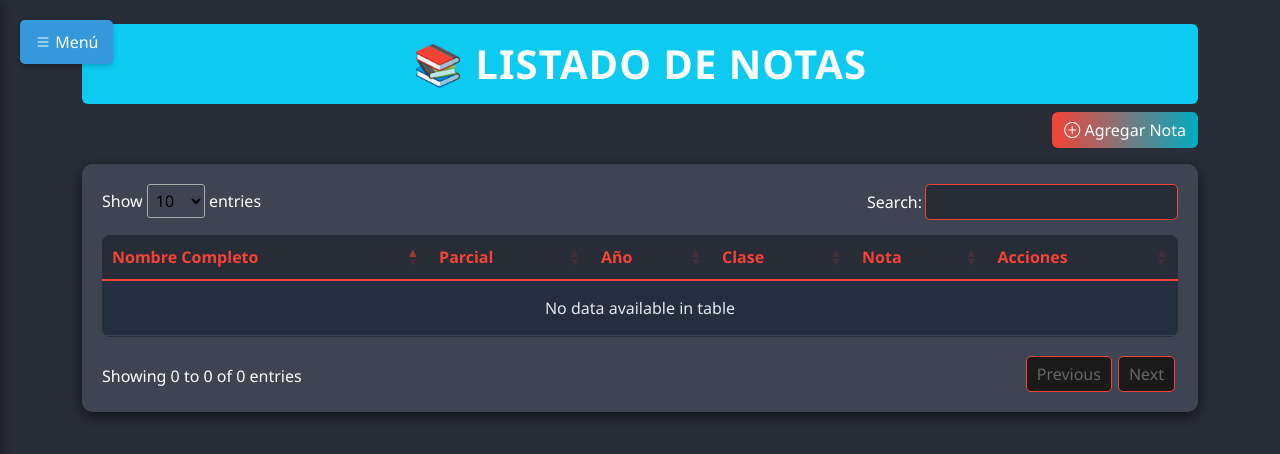
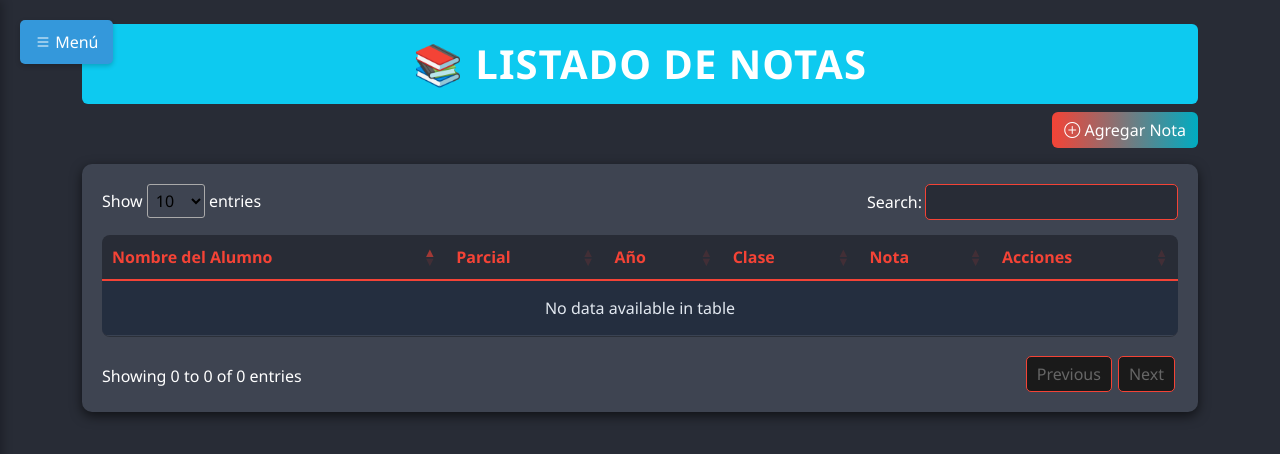
Before and after one commit to Wilgenjarethvasqueztorrez/Gestion-de-notas, a PHP site: page / in a window 1280 px wide. Shown: the top 454 px of the page. Run offline with PHP 8.4, Linux system fonts and the light colour scheme; data that the repository does not hold is empty; some libraries are stand-ins or nearby versions.

```diff
--- a/CRUD/Years/insertarYear.php
+++ b/CRUD/Years/insertarYear.php
@@ -8,7 +8,7 @@ $sql = "INSERT INTO years(nombre) VALUES('$nombre')";
 
 $resultado = mysqli_query($conexion, $sql);
 
-if (mysqli_query($conexion, $sql)) {
+if ($resultado)  {
     header("location:../../year.php?success=agregado");
 } else {
     header("location:../../year.php?error=db");
--- a/Formularios/Notas/AgregarNota.php
+++ b/Formularios/Notas/AgregarNota.php
@@ -76,6 +76,7 @@
           name="Valor"
           min="0"
           max="100"
+          maxlength="3"
           placeholder="Ingrese la nota (0 - 100)"
           required>
       </div>
--- a/index.php
+++ b/index.php
@@ -39,7 +39,7 @@
             <table id="tabla" class="table table-hover">
                 <thead>
                     <tr>
-                        <th>Nombre Completo</th>
+                        <th>Nombre del Alumno</th>
                         <th>Parcial</th>
                         <th>Año</th>
                         <th>Clase</th>
@@ -100,11 +100,13 @@
             </table>
         </div>
     </main>
+
     <!-- Inicializar DataTables -->
     <?php include('src/includes/Dependencias/datatables.php'); ?>
 
     <!-- Inicializar SweetAlert2 -->
     <?php include('src/includes/Dependencias/sweetalert.php'); ?>
+
     <script src="https://cdn.jsdelivr.net/npm/bootstrap@5.3.3/dist/js/bootstrap.bundle.min.js" integrity="sha384-YvpcrYf0tY3lHB60NNkmXc5s9fDVZLESaAA55NDzOxhy9GkcIdslK1eN7N6jIeHz" crossorigin="anonymous"></script>
 
 </body>
--- a/src/css/styles.css
+++ b/src/css/styles.css
@@ -355,7 +355,7 @@ h6 {
 }
 
 .dataTables_wrapper .dataTables_info {
-  color: #ffffff !important;
+color: #ffffff !important;
   margin-top: 15px;
 }
 
```
